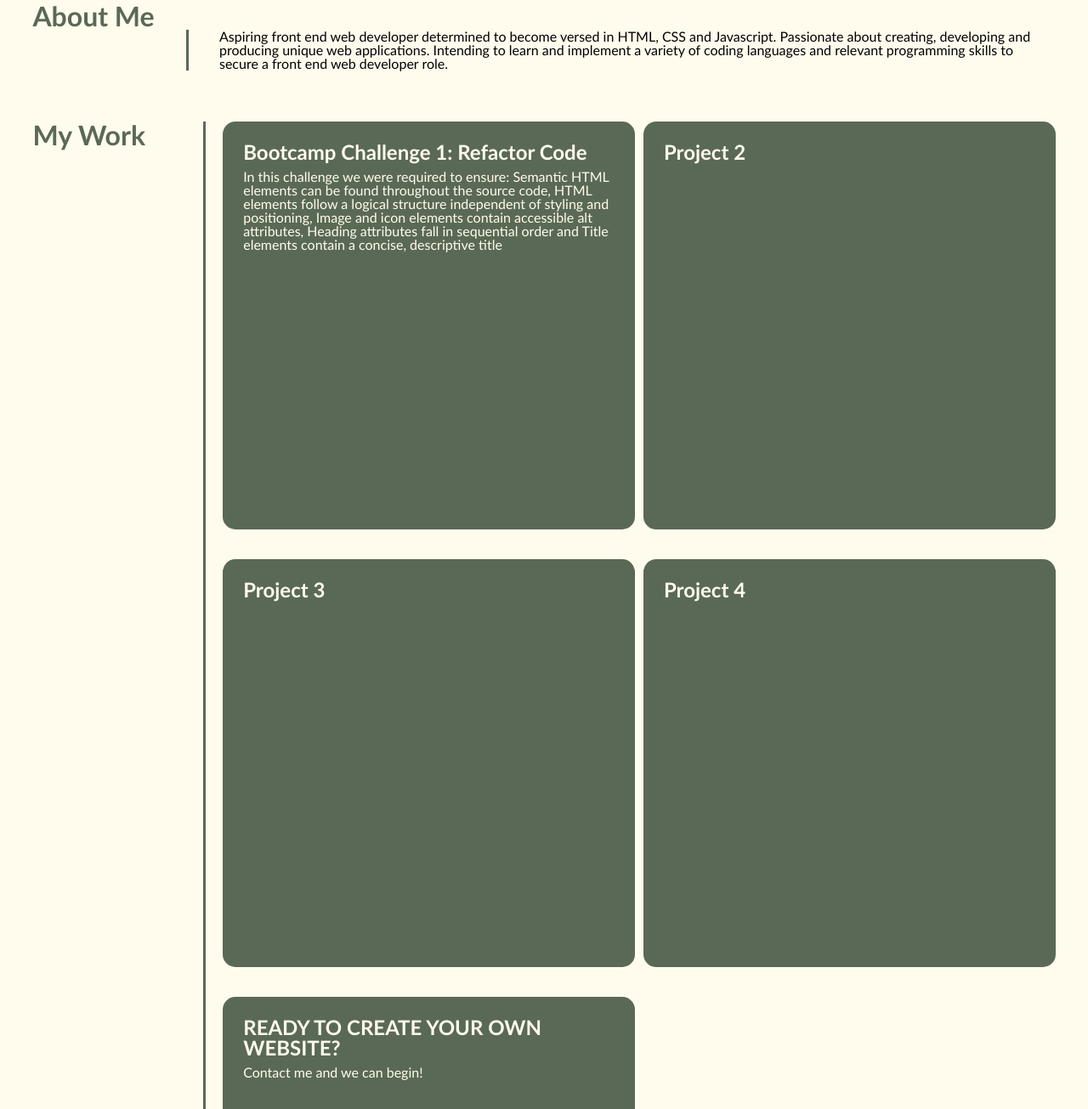
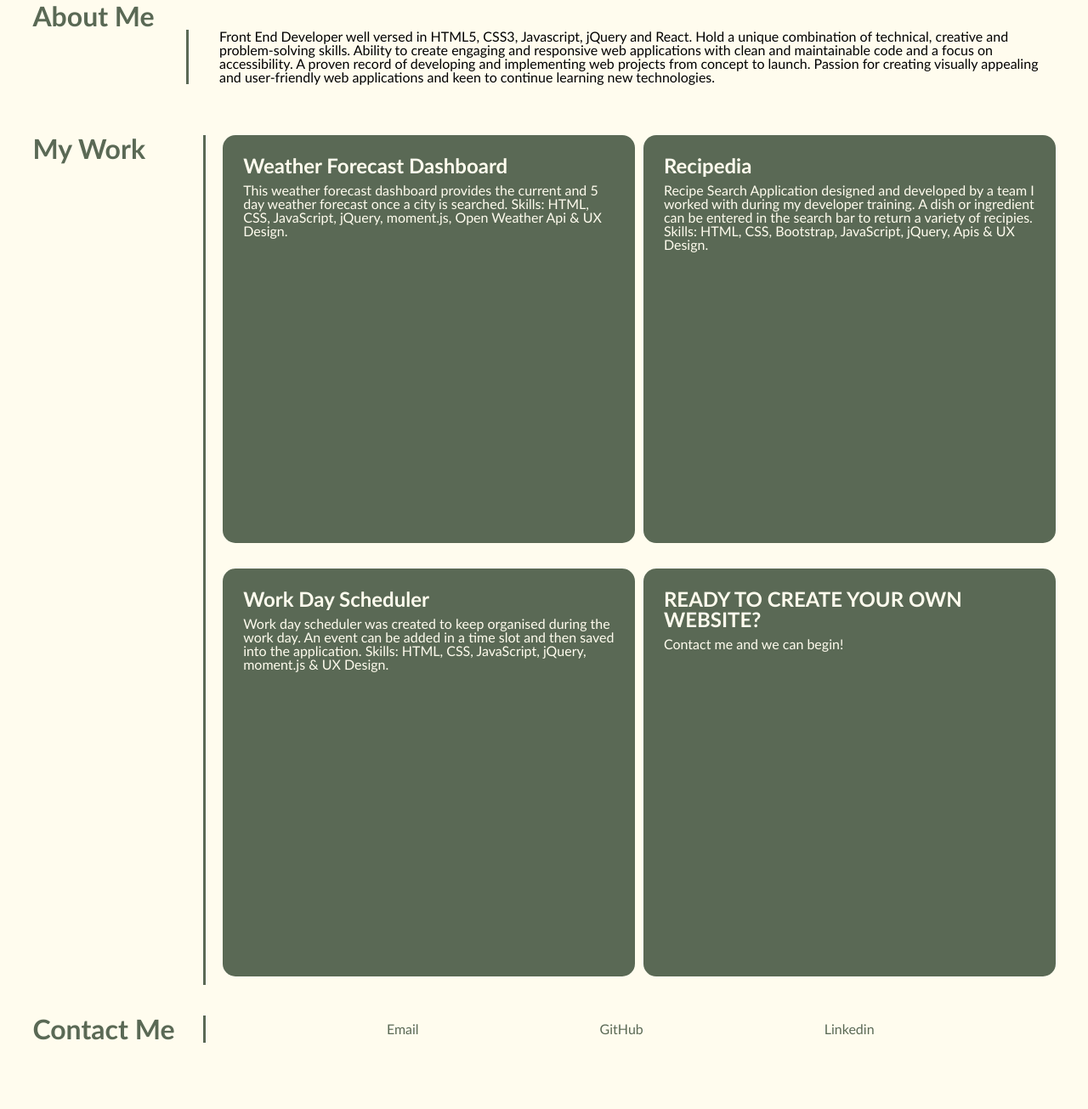
Before and after one commit to al946x/my_portfolio, a plain HTML site: page index.html in a window 1280 px wide. Shown: the part 855-2160 px from the top of the page at 85% size. Drawn offline with Linux system fonts and the light colour scheme.

Commit message:
projects updated

```diff
--- a/index.html
+++ b/index.html
@@ -27,7 +27,7 @@
   <section class="hero-banner" id="home">
     <div>
       <p>Hi, I'm Alina Zenam!</p>
-       <h2> Front End Developer Waiting to Create Your Next Website </h2>
+       <h2> Front End Developer Waiting to Create Your Next Web Application </h2>
       <a href="#contact">Contact Me</a>
     </div>
     <figure>
@@ -39,36 +39,39 @@
     <!-- about me -->
     <section class="page-section" id="about">
       <h2>About Me</h2>
-      <p> Aspiring front end web developer determined to become versed in HTML, CSS and Javascript. Passionate about creating, developing and producing unique web applications. Intending to learn and implement a variety of coding languages and relevant programming skills to secure a front end web developer role.  </p>
+      <p>Front End Developer well versed in HTML5, CSS3,
+        Javascript, jQuery and React. Hold a unique combination of technical, creative and problem-solving skills. Ability to create engaging and responsive
+        web applications with clean and maintainable code and a focus on accessibility. A proven record of developing and implementing web projects from concept to launch. Passion for creating
+        visually appealing and user-friendly web applications and keen to continue learning new technologies.  </p>
     </section>
 
     <!-- portfolio container -->
     <section class="page-section" id="work">
       <h2>My Work</h2>
       <section class="portfolio">
-      <div class="Bootcamp">
-        <a href="https://al946x.github.io/Challenge_1/" target="_blank">
-          <h3>Bootcamp Challenge 1: Refactor Code</h3>
-          <p>In this challenge we were required to ensure: Semantic HTML elements can be found throughout the source code, HTML elements follow a logical structure independent of styling and positioning, Image and icon elements contain accessible alt attributes, Heading attributes fall in sequential order and Title elements contain a concise, descriptive title</p>
+      <div class="Weather">
+        <a href="" target="_blank">
+          <h3>Weather Forecast Dashboard</h3>
+          <p> This weather forecast dashboard provides the current and 5 day weather forecast once a city is searched.
+            Skills: HTML, CSS, JavaScript, jQuery, moment.js, Open Weather Api & UX Design.</p>
         </a>
       </div>
-      <div class="Dummy image">
-        <a href="https://dummyimage.com/600x400/000/fff" target="_blank">
-          <h3> Project 2 </h3>
+      <div class="recipedia">
+        <a href="https://o1ujok3.github.io/Recipedia/" target="_blank">
+          <h3> Recipedia </h3>
+          <p>  Recipe Search Application designed and developed by a team I worked with during my developer training. A dish or ingredient can be entered in the search bar to return a variety of recipies.
+            Skills: HTML, CSS, Bootstrap, JavaScript, jQuery, Apis & UX Design.</p>
         </a>
       </div>
-      <div class="Dummy image">
-        <a href="https://dummyimage.com/600x400/000/fff" target="_blank">
-          <h3> Project 3 </h3>
-        </a>
-      </div>
-      <div class="Dummy image">
-        <a href="https://dummyimage.com/600x400/000/fff" target="_blank">
-          <h3> Project 4 </h3>
+      <div class="scheduler">
+        <a href="https://al946x.github.io/WorkDay_Scheduler/" target="_blank">
+          <h3> Work Day Scheduler</h3>
+          <p>Work day scheduler was created to keep organised during the work day. An event can be added in a time slot and then saved into the application.
+            Skills: HTML, CSS, JavaScript, jQuery, moment.js & UX Design.</p>
         </a>
       </div>
       <div class="contact">
-        <a href="https://dummyimage.com/600x400/000/fff">
+        <a href="mailto:alina.zenam@hotmail.com" target="_blank">
           <h3> READY TO CREATE YOUR OWN WEBSITE?</h3>
           <p> Contact me and we can begin! </p>
         </a>
@@ -80,8 +83,9 @@
     <section class="page-section contact" id="contact">
       <h2>Contact Me</h2>
       <nav>
-        <a href="mailto:alina.zenam@hotmail.com" target="_blank">alina.zenam@hotmail.com</a>
-        <a href="https://github.com/al946x" target="_blank">Git Hub</a>
+        <a href="mailto:alina.zenam@hotmail.com" target="_blank">Email</a>
+        <a href="https://github.com/al946x" target="_blank">GitHub</a>
+        <a href="https://www.linkedin.com/in/alina-a-80449b23b/" target="_blank">Linkedin</a>
       </nav>
     </section>
   </main>
```
Also changed, not shown: assets/images/plannerscreenshot.png (added), 1 other file.
